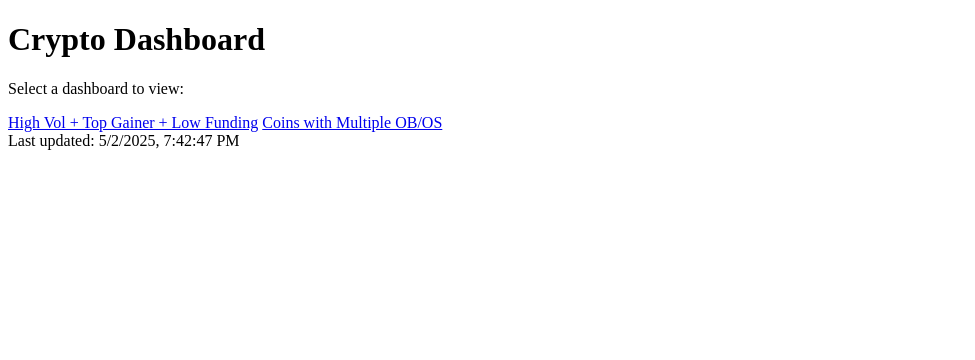
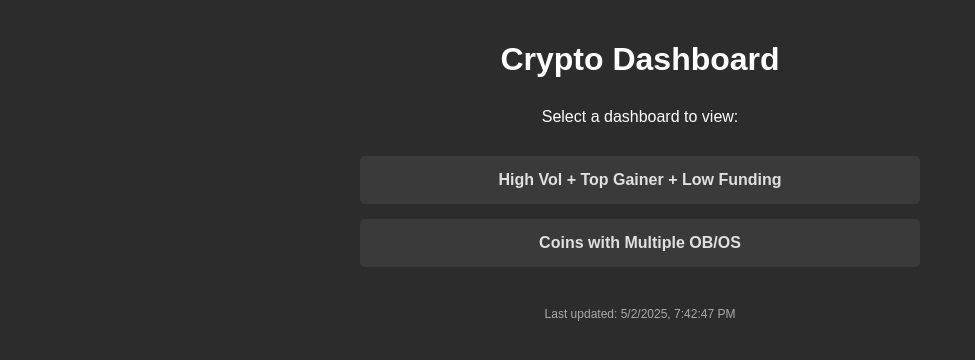
Before and after one commit to pandakong-og/Coin-Dashboard, a plain HTML site: page index.html in a window 1280 px wide. Shown: the whole page, without its empty margins (0-975 px from the left). Drawn offline with Linux system fonts and the light colour scheme.

Commit message:
Update index.html

```diff
--- a/index.html
+++ b/index.html
@@ -5,7 +5,7 @@
     <meta name="viewport" content="width=device-width, initial-scale=1.0">
     <title>Crypto Dashboard</title>
     <style>
-        body {{
+        body {
             background-color: #2c2c2c;
             color: #ffffff;
             font-family: Arial, sans-serif;
@@ -13,19 +13,19 @@
             padding: 20px;
             max-width: 800px;
             margin: 0 auto;
-        }}
-        h1 {{
+        }
+        h1 {
             color: #ffffff;
             margin-bottom: 30px;
-        }}
-        .links-container {{
+        }
+        .links-container {
             display: flex;
             flex-direction: column;
             align-items: center;
             gap: 15px;
             margin-top: 30px;
-        }}
-        .link {{
+        }
+        .link {
             display: inline-block;
             background-color: #3a3a3a;
             color: #e0e0e0;
@@ -36,15 +36,15 @@
             transition: background-color 0.3s;
             width: 80%;
             max-width: 500px;
-        }}
-        .link:hover {{
+        }
+        .link:hover {
             background-color: #444;
-        }}
-        .timestamp {{
+        }
+        .timestamp {
             color: #aaa;
             font-size: 12px;
             margin-top: 40px;
-        }}
+        }
     </style>
 </head>
 <body>
```
